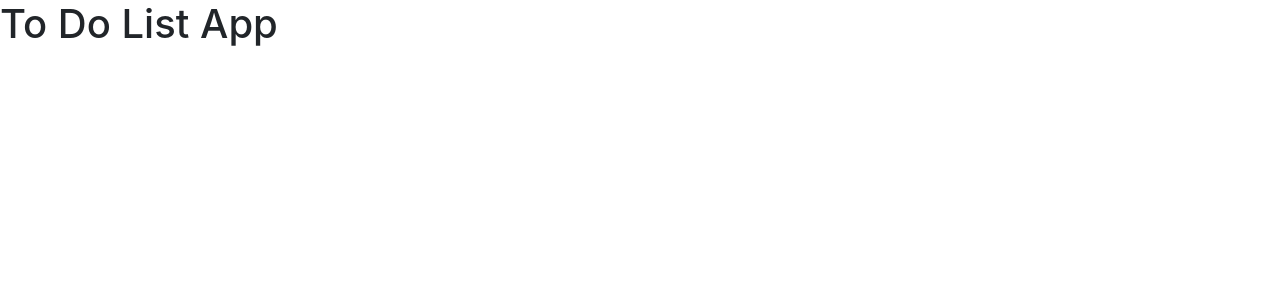
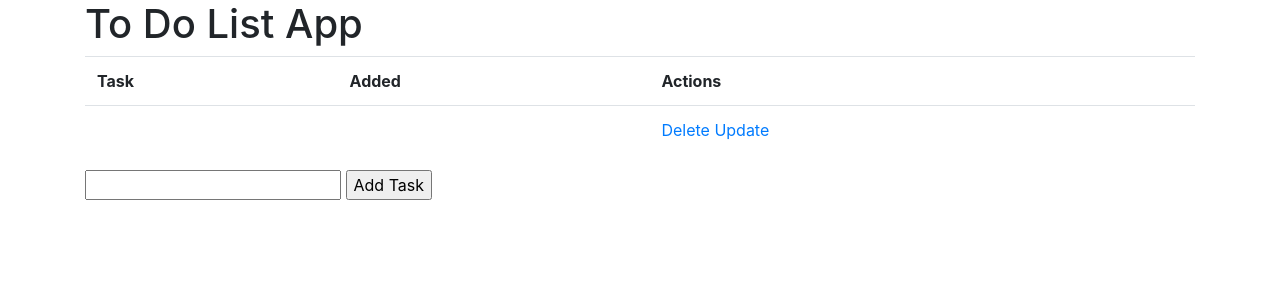
Before and after one commit to seijihosokawa/ToDoList, a Flask app: page / in a window 1280 px wide. Shown: the top 300 px of the page. Run offline with Flask 2, Linux system fonts and the light colour scheme.

Commit message:
Added html

```diff
--- a/main.py
+++ b/main.py
@@ -16,7 +16,7 @@ class Todo(db.Model):
         return '<Task %r>' % self.id
 
 
-@app.route('/')
+@app.route('/', methods=['POST', 'GET'])
 def index():
     return render_template('index.html')
 
--- a/templates/base.html
+++ b/templates/base.html
@@ -20,10 +20,5 @@
     <script src="https://code.jquery.com/jquery-3.5.1.slim.min.js" integrity="sha384-DfXdz2htPH0lsSSs5nCTpuj/zy4C+OGpamoFVy38MVBnE+IbbVYUew+OrCXaRkfj" crossorigin="anonymous"></script>
     <script src="https://cdn.jsdelivr.net/npm/bootstrap@4.5.3/dist/js/bootstrap.bundle.min.js" integrity="sha384-ho+j7jyWK8fNQe+A12Hb8AhRq26LrZ/JpcUGGOn+Y7RsweNrtN/tE3MoK7ZeZDyx" crossorigin="anonymous"></script>
 
-    <!-- Option 2: jQuery, Popper.js, and Bootstrap JS
-    <script src="https://code.jquery.com/jquery-3.5.1.slim.min.js" integrity="sha384-DfXdz2htPH0lsSSs5nCTpuj/zy4C+OGpamoFVy38MVBnE+IbbVYUew+OrCXaRkfj" crossorigin="anonymous"></script>
-    <script src="https://cdn.jsdelivr.net/npm/popper.js@1.16.1/dist/umd/popper.min.js" integrity="sha384-9/reFTGAW83EW2RDu2S0VKaIzap3H66lZH81PoYlFhbGU+6BZp6G7niu735Sk7lN" crossorigin="anonymous"></script>
-    <script src="https://cdn.jsdelivr.net/npm/bootstrap@4.5.3/dist/js/bootstrap.min.js" integrity="sha384-w1Q4orYjBQndcko6MimVbzY0tgp4pWB4lZ7lr30WKz0vr/aWKhXdBNmNb5D92v7s" crossorigin="anonymous"></script>
-    -->
   </body>
 </html>
--- a/templates/index.html
+++ b/templates/index.html
@@ -4,5 +4,37 @@
 {% endblock %}
 
 {% block body %}
-    <h1>To Do List App</h1>
+<div class="container">
+  <h1>To Do List App</h1>
+    <table class="table">
+        <tr>
+            <th scope="col">
+                Task
+            </th>
+            <th scope="col">
+                Added
+            </th>
+            <th scope="col">
+                Actions
+            </th>
+        </tr>
+        <tr>
+            <td>
+
+            </td>
+            <td>
+
+            </td>
+            <td>
+                <a href="">Delete</a>
+                <a href="">Update</a>
+            </td>
+        </tr>
+    </table>
+
+    <form action="/" method="POST">
+        <input type="text" name="content" id="content">
+        <input type="submit" value="Add Task">
+    </form>
+</div>
 {% endblock %}
```
